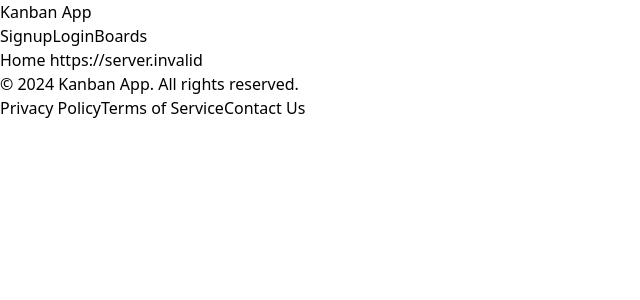
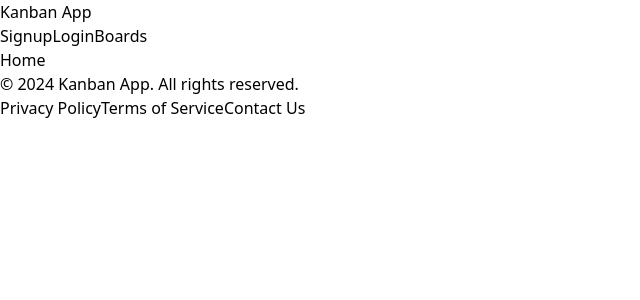
Before and after one commit to cearps/Task-Management-Application, a React (Vite) app in the folder frontend/: page / in a window 1280 px wide. Shown: the top 300 px of the page, without its empty margins (0-640 px from the left). Built offline with nearby package versions, Linux system fonts and the light colour scheme; no server answers.

Commit message:
removed testing from hopepage

```diff
--- a/frontend/src/pages/home.tsx
+++ b/frontend/src/pages/home.tsx
@@ -3,7 +3,7 @@ import Base from "../components/sections/base";
 export default function Home() {
   return (
     <Base pageTitle="Home">
-      <h1>Home {window.api_url}</h1>
+      <h1>Home</h1>
     </Base>
   );
 }
```
